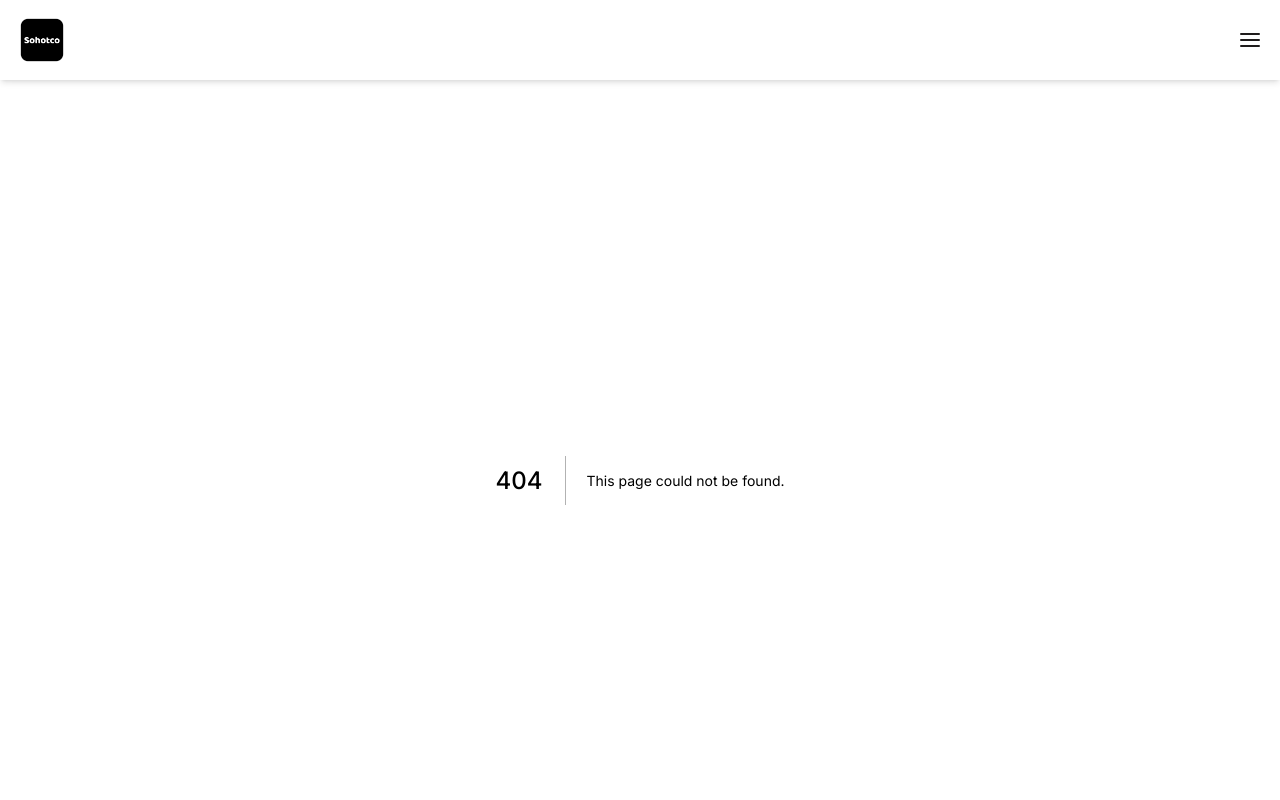
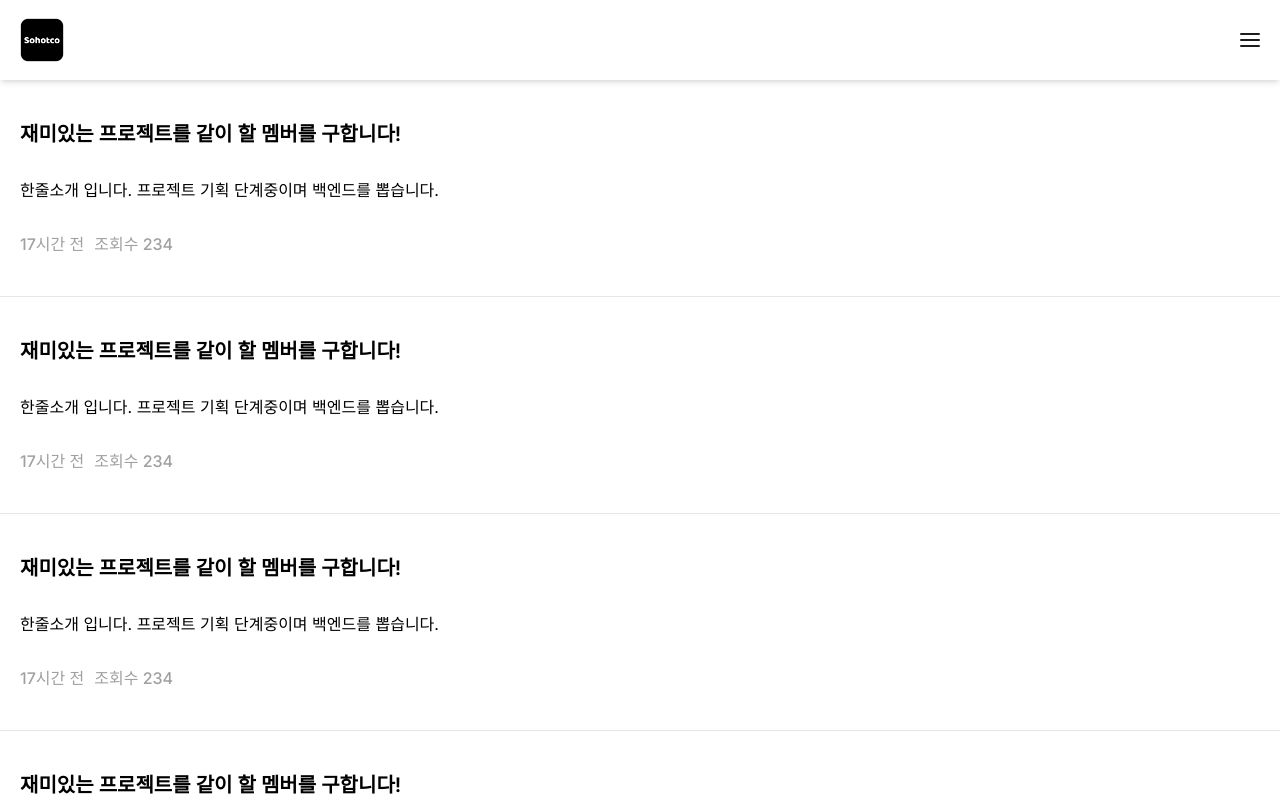
Before and after one commit to sohotco-people/sohotco-frontend, a Next.js app: page /project in a window 1280 px wide. Before the commit this address had no page. Shown: the top 800 px of the page. Built offline with nearby package versions, Linux system fonts and the light colour scheme.

Commit message:
feature: project > list & detail

```diff
--- a/src/components/molcules/nav.tsx
+++ b/src/components/molcules/nav.tsx
@@ -29,9 +29,8 @@ const Nav = () => {
 
   return (
     <div
-      className={`fixed top-20 bg-white w-full h-full z-10 ${
-        isNavOpened ? 'visible' : 'invisible'
-      }`}
+      className={`fixed top-20 bg-white w-full h-full z-10 ${isNavOpened ? 'visible' : 'invisible'
+        }`}
     >
       {NAV_DATA.map((nav: NavMenu) => {
         if (nav.id === 2) {
@@ -88,7 +87,7 @@ const Nav = () => {
 // ] // 미로그인
 const NAV_DATA = [
   { id: 2, name: `유저 ID`, link: '/user' },
-  { id: 3, name: '사이드 프로젝트', link: '/' },
+  { id: 3, name: '사이드 프로젝트', link: '/project' },
   { id: 4, name: '로그아웃', link: '/' },
 ] // 로그인
 const SUB_NAV_DATA = [
--- /dev/null
+++ b/src/components/molcules/projectBasicInfo.tsx
@@ -0,0 +1,22 @@
+import React from "react"
+
+interface Props {
+  title: string
+  desc?: string
+  subTexts: string[]
+}
+
+const ProjectBasicInfo: React.FC<Props> = ({ title, desc, subTexts }) => {
+  const contents = subTexts.map((subText, idx) => <span key={idx} className="mr-2.5">{subText}</span>)
+
+  return (
+    <>
+      <div className="text-xl font-semibold">{title}</div>
+      {desc || <div className="text-lg font-medium">{desc}</div>}
+
+      <div className="text-base font-medium text-gray1">{contents}</div>
+    </>
+  )
+}
+
+export default ProjectBasicInfo
--- /dev/null
+++ b/src/components/molcules/projectContent.tsx
@@ -0,0 +1,17 @@
+import React from "react"
+
+interface Props {
+  title: string
+  content: string
+}
+
+const ProjectContent: React.FC<Props> = ({ title, content }) => {
+  return (
+    <div className="grid gap-2.5">
+      <div className="text-lg font-semibold">{title}</div>
+      <div className="text-base font-medium text-black">{content}</div>
+    </div>
+  )
+}
+
+export default ProjectContent
--- /dev/null
+++ b/src/components/organisms/projectInfo.tsx
@@ -0,0 +1,22 @@
+import Layout from "@atoms/layout"
+import ProjectBasicInfo from "@molecules/projectBasicInfo"
+import ProjectContent from "@molecules/projectContent"
+
+const ProjectInfo = () => {
+    return (
+        <Layout>
+            <div className="grid gap-[60px]">
+                <div className="grid gap-2.5">
+                    <ProjectBasicInfo title={"재미있는 프로젝트를 같이할 멤버를 구합니다!"} subTexts={["17시간 전"]} />
+                </div>
+
+                <ProjectContent title={"회의 방식"} content={"온라인 (마포 또는 서초)"} />
+                <ProjectContent title={"회의 일정"} content={"18시~24시 (월요일 또는 수요일)"} />
+                <ProjectContent title={"모집 역할"} content={"백엔드 ⋅ 프론트엔드 ⋅ 디자이너"} />
+                <ProjectContent title={"프로젝트 소개"} content={"프로젝트를 제안 받은 유저만 볼 수 있어요."} />
+            </div>
+        </Layout>
+    )
+}
+
+export default ProjectInfo
--- /dev/null
+++ b/src/components/organisms/projectListItem.tsx
@@ -0,0 +1,21 @@
+import Layout from "@atoms/layout"
+import ProjectBasicInfo from "@molecules/projectBasicInfo"
+import React from "react"
+
+interface Props {
+  project: any
+}
+
+const ProjectListItem: React.FC<Props> = ({ project }) => {
+  const { title, desc, date, cnt } = project
+
+  return (
+    <Layout>
+      <div className="grid gap-[30px]">
+        <ProjectBasicInfo title={title} desc={desc} subTexts={[date, '조회수 ' + cnt]} />
+      </div>
+    </Layout>
+  )
+}
+
+export default ProjectListItem
--- /dev/null
+++ b/src/components/templates/projectDetail.tsx
@@ -0,0 +1,45 @@
+import SquareBtn from '@atoms/squareBtn'
+import ProjectInfo from '@organisms/projectInfo'
+import { ModalsDispatchContext } from 'context/contexts'
+import { useContext, useState } from 'react'
+
+const ProjectDetail = () => {
+    const { openModal } = useContext(ModalsDispatchContext)
+    const [open, setOpen] = useState(true)
+
+    const leftBtnClick = () => {
+        let modalObj = {
+            id: 'modal',
+            content: '내용을 복구할 수 없습니다.\n정말로 삭제하시겠습니까?',
+            type: 'confirm'
+        }
+
+        openModal(modalObj)
+    }
+    const rightBtnClick = () => { }
+    const centerBtnClick = () => {
+        setOpen(!open)
+
+        let modalObj = {
+            id: 'modal',
+            content: `프로젝트가 ${open ? '공개' : '비공개'} 되었습니다.`
+        }
+
+        openModal(modalObj)
+    }
+    return (
+        <>
+            <ProjectInfo />
+
+            {/* 내 프로젝트 아닐 경우 버튼 가리기 */}
+            <div className="fixed inset-x-0 bottom-0">
+                <SquareBtn type="grey" width="w-4/12" onClick={leftBtnClick}>삭제</SquareBtn>
+                <SquareBtn type="point" width="w-4/12" onClick={centerBtnClick}>{open ? '공개' : '비공개'}</SquareBtn>
+                <SquareBtn type="grey" width="w-4/12" onClick={rightBtnClick}>수정</SquareBtn>
+            </div>
+        </>
+
+    )
+}
+
+export default ProjectDetail
--- /dev/null
+++ b/src/components/templates/projectList.tsx
@@ -0,0 +1,22 @@
+import ProjectListItem from "@organisms/projectListItem"
+import React from "react"
+
+interface Props {
+  list: any[]
+  handleClick: Function
+}
+
+const ProjectList: React.FC<Props> = ({ list, handleClick }) => {
+
+  const projects = list.map((project, idx) =>
+    <div key={idx} className="border-b border-b-gray3-500" onClick={() => { handleClick(project.id) }}>
+      <ProjectListItem project={project} />
+    </div>
+  )
+
+  return (
+    <>{projects}</>
+  )
+}
+
+export default ProjectList
--- /dev/null
+++ b/src/pages/project/[id].tsx
@@ -0,0 +1,17 @@
+import ProjectDetail from '@templates/projectDetail'
+import { useRouter } from 'next/router'
+import { useEffect } from 'react'
+
+const ProjectInfo = () => {
+  const router = useRouter()
+
+  useEffect(() => {
+    console.log(router.query.id)
+  })
+
+  return (
+    <ProjectDetail />
+  )
+}
+
+export default ProjectInfo
--- /dev/null
+++ b/src/pages/project/index.tsx
@@ -0,0 +1,26 @@
+import ProjectList from "@templates/projectList"
+import { useRouter } from "next/router"
+
+const Project = () => {
+  const router = useRouter()
+
+  const obj = {
+    id: 'id',
+    title: '재미있는 프로젝트를 같이 할 멤버를 구합니다!',
+    desc: '한줄소개 입니다. 프로젝트 기획 단계중이며 백엔드를 뽑습니다.',
+    date: '17시간 전',
+    cnt: '234'
+  }
+
+  const arr = [obj, obj, obj, obj, obj, obj]
+
+  const handleClick = (idx: number) => {
+    router.push('/project/' + idx)
+  }
+
+  return (
+    <ProjectList list={arr} handleClick={handleClick} />
+  )
+}
+
+export default Project
```
